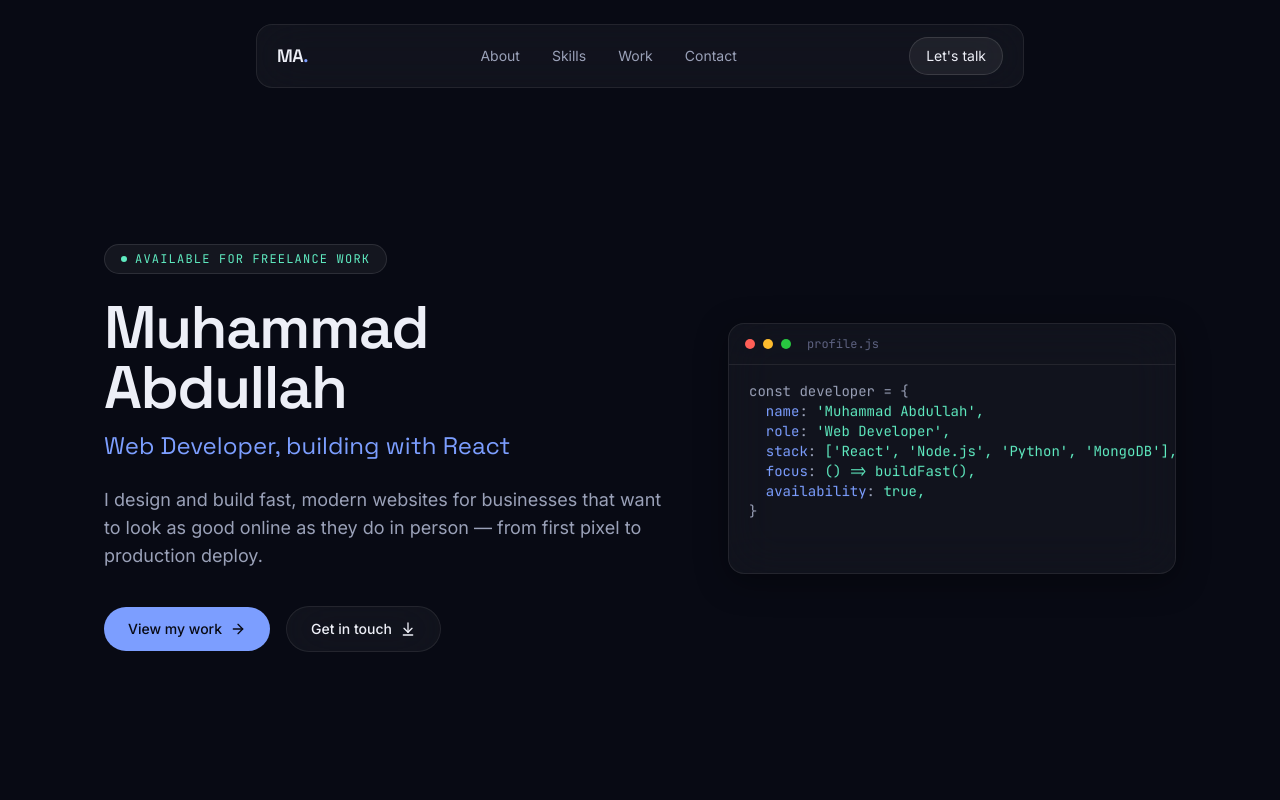
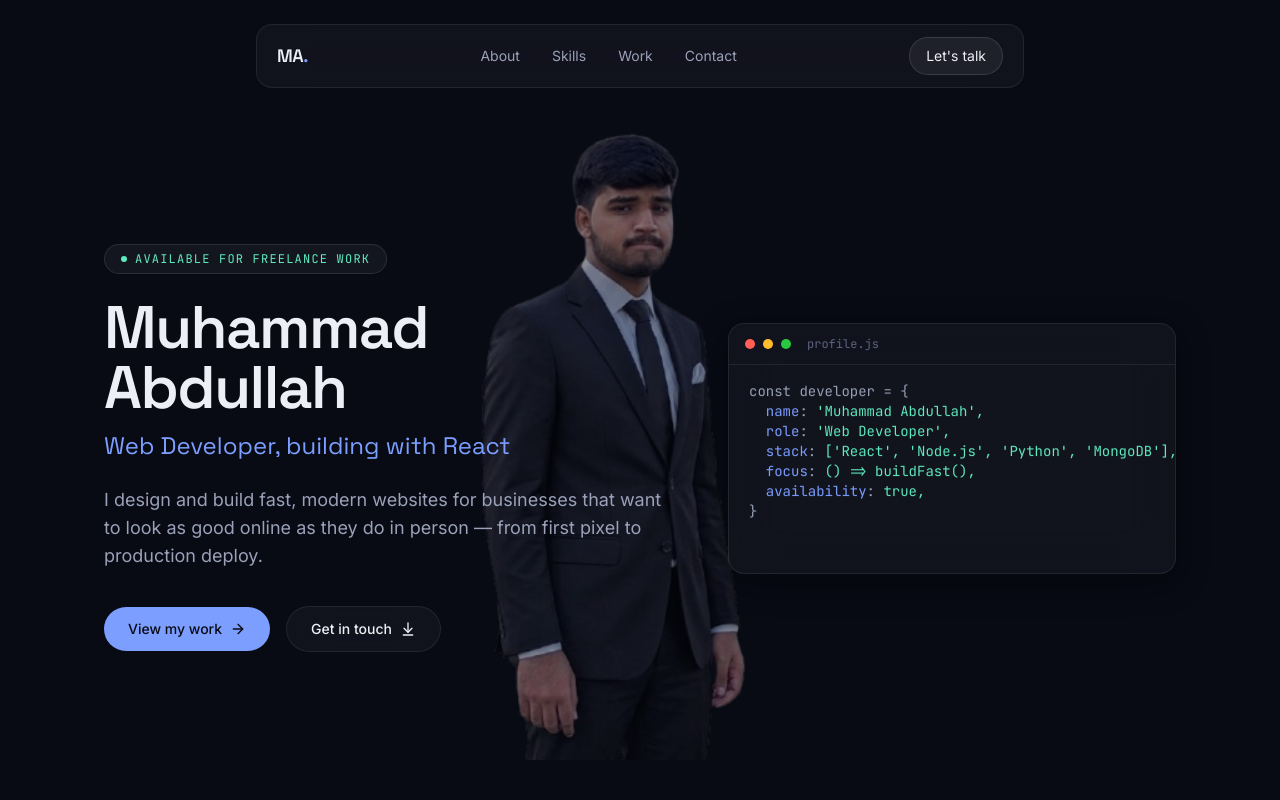
Before and after one commit to MAbdullah401/Portfolio, a React (Vite) app: page / in a window 1280 px wide. Shown: the top 800 px of the page. Built offline with nearby package versions, Linux system fonts and the light colour scheme.

Commit message:
a samll animation add

```diff
--- a/src/components/Hero.jsx
+++ b/src/components/Hero.jsx
@@ -22,25 +22,30 @@ export default function Hero() {
   return (
     <section id="top" className="relative mx-auto flex min-h-screen max-w-6xl flex-col items-center justify-center gap-14 px-6 pt-28 sm:px-10 lg:flex-row lg:justify-between lg:gap-8 lg:pt-24">
       {/* cinematic portrait, pinned to the viewport — fades with scroll instead of moving */}
-      <img
-        src={portrait}
-        alt="Muhammad Abdullah"
-        className="pointer-events-none left-1/2 top-1/2 -z-10 h-[85vh] w-auto max-w-none -translate-x-1/2 -translate-y-1/2 mix-blend-luminosity sm:h-[90vh]"
+      <div
         style={{
           position: 'fixed',
-          opacity: 0.5 * fade,
+          top: '50%',
+          left: '50%',
+          transform: 'translate(-50%, -50%)',
+          zIndex: 1,
+          pointerEvents: 'none',
+          opacity: 0.55 * fade,
           transition: 'opacity 0.15s linear',
-          maskImage:
-            'linear-gradient(to bottom, transparent 0%, black 15%, black 75%, transparent 100%)',
-          WebkitMaskImage:
-            'linear-gradient(to bottom, transparent 0%, black 15%, black 75%, transparent 100%)',
         }}
-      />
+      >
+        <img
+          src={portrait}
+          alt="Muhammad Abdullah"
+          className="h-[85vh] w-auto max-w-none sm:h-[90vh]"
+          style={{ display: 'block' }}
+        />
+      </div>
       <motion.div
         initial={{ opacity: 0, y: 24 }}
         animate={{ opacity: 1, y: 0 }}
         transition={{ duration: 0.7, ease: 'easeOut' }}
-        className="max-w-xl text-center lg:text-left"
+        className="relative z-10 max-w-xl text-center lg:text-left"
       >
         <span className="inline-flex items-center gap-2 rounded-full border border-white/[0.1] bg-white/[0.05] px-4 py-1.5 font-mono text-xs uppercase tracking-widest text-accent-mint">
           <span className="h-1.5 w-1.5 rounded-full bg-accent-mint" />
@@ -82,7 +87,7 @@ export default function Hero() {
         initial={{ opacity: 0, y: 24 }}
         animate={{ opacity: 1, y: 0 }}
         transition={{ duration: 0.7, ease: 'easeOut', delay: 0.2 }}
-        className="w-full max-w-md"
+        className="relative z-10 w-full max-w-md"
       >
         <div className="animate-float">
           <TypingCode />
```
